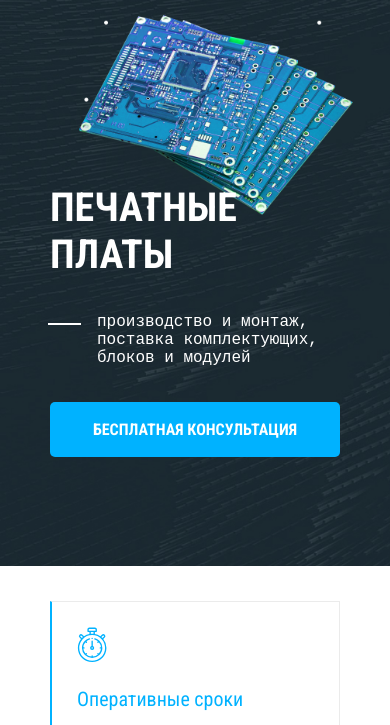
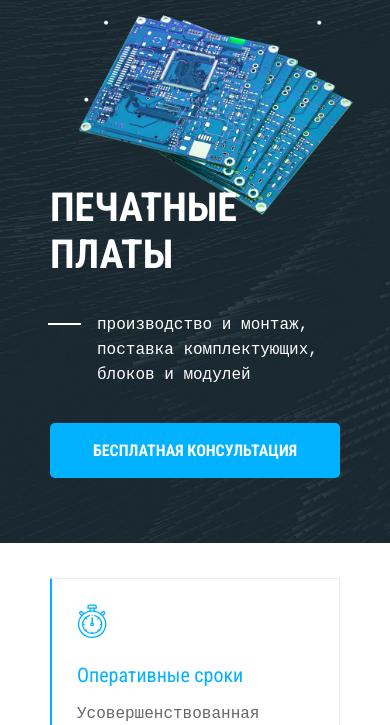
Before and after one commit to dagori/LeagueA, a website: page index.html in a window 390 px wide. Shown: the part 81-806 px from the top of the page. Drawn offline with Linux system fonts and the light colour scheme; files whose address does not match are found by name; a web font is replaced by a local one.

Commit message:
mobile-3

```diff
--- a/scss/header.scss
+++ b/scss/header.scss
@@ -1,6 +1,6 @@
 .header {
   width: 100%;
-  position: fixed;
+  position: absolute;
   top: 0;
   left: 0;
 }
--- a/scss/presentation.scss
+++ b/scss/presentation.scss
@@ -3,11 +3,10 @@
   background-image: url('/images/present-bg.jpg');
   background-size: cover;
   background-repeat: no-repeat;
-  min-height: 647px; // убрать потом.
 }
 
 .presentation__wrapper {
-  padding-top: 265px;
+  padding: 265px 0 65px;
   margin: 0 auto;
   background-image: url('/images/circuitboard-point-min.png');
   background-repeat: no-repeat;
@@ -32,6 +31,7 @@
 .presentation__description {
   font-family: 'PT Mono', monospace;
   font-size: 16px;
+  line-height: 156.8%;
   color: $color-text-light;
   position: relative;
   margin: 35px 0 35px 47px;
```
Also changed, not shown: build/css/style.min.css.
